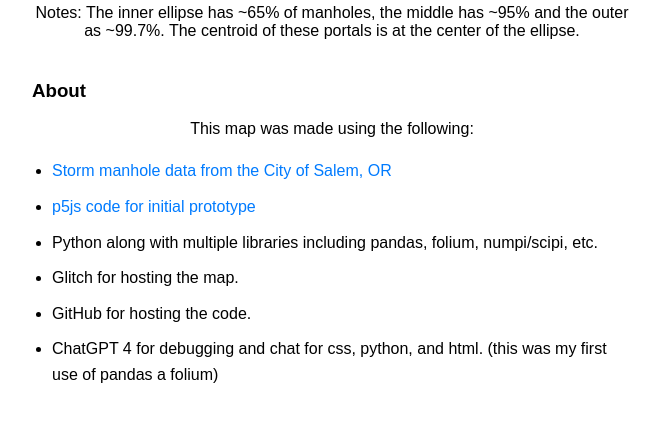
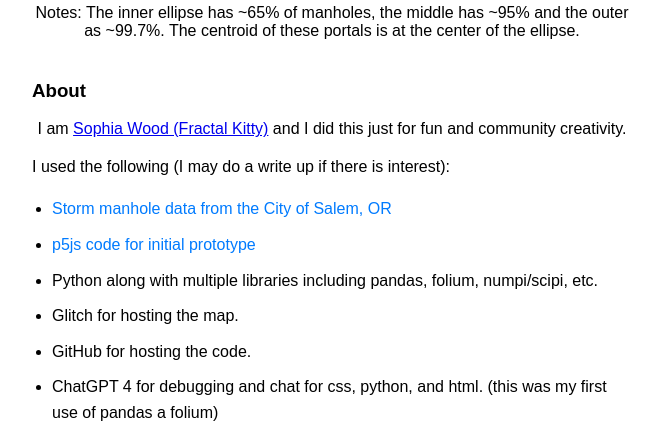
Before and after one commit to fractalkitty/Porthales-Project, a plain HTML site: page index.html in a window 1280 px wide. Shown: the part 1094-1540 px from the top of the page, without its empty margins (308-968 px from the left). Before the commit the page ends 1502 px from the top, so only its background shows below. Drawn offline with Linux system fonts and the light colour scheme.

Commit message:
Update index.html

```diff
--- a/index.html
+++ b/index.html
@@ -196,8 +196,8 @@ li a:hover {
         <p></p>
         <h3>About</h3>
         <p class="process">
-          This map was made using the following:
-        </p>
+          I am <a href="https://fractalkitty.com/" target="_blank">Sophia Wood (Fractal Kitty)</a> and I did this just for fun and community creativity. </p>
+          <p>I used the following (I may do a write up if there is interest):</p>
         <ul>
           <li>
             <a
```
